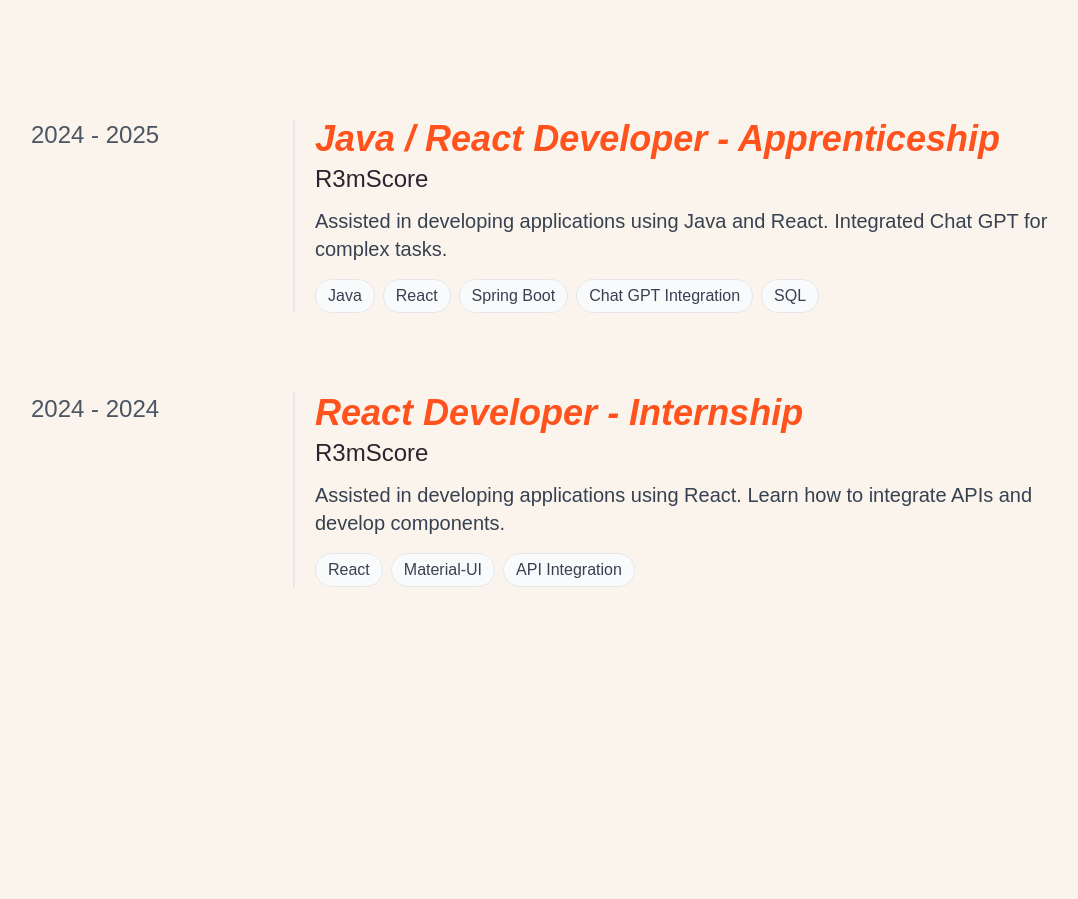
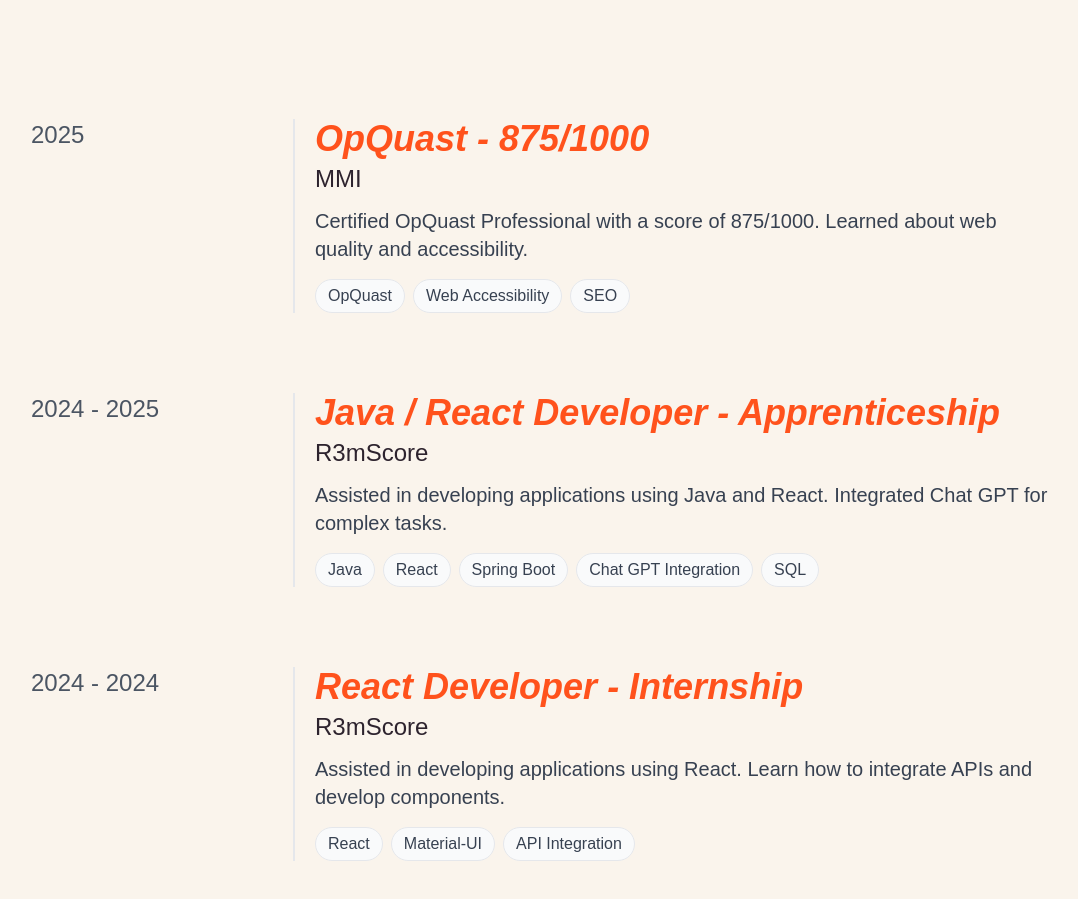
Before and after one commit to Clementmns/Portfolio-WIP, a Next.js app: page / in a window 1280 px wide. Shown: the part 2217-3116 px from the top of the page, without its empty margins (97-1175 px from the left). Built offline with nearby package versions, Linux system fonts and the light colour scheme; a web font is replaced by a local one.

Commit message:
Add OpQuast certification experience to landing page

```diff
--- a/components/landingPage/Experiences/index.jsx
+++ b/components/landingPage/Experiences/index.jsx
@@ -4,6 +4,14 @@
 
 export default function LandingExperiences() {
 	const experiences = [
+		{
+			id: 0,
+			title: "OpQuast - 875/1000",
+			company: "MMI",
+			period: "2025",
+			description: "Certified OpQuast Professional with a score of 875/1000. Learned about web quality and accessibility.",
+			skills: ["OpQuast", "Web Accessibility", "SEO"]
+		},
 		{
 			id: 1,
 			title: "Java / React Developer - Apprenticeship",
```
